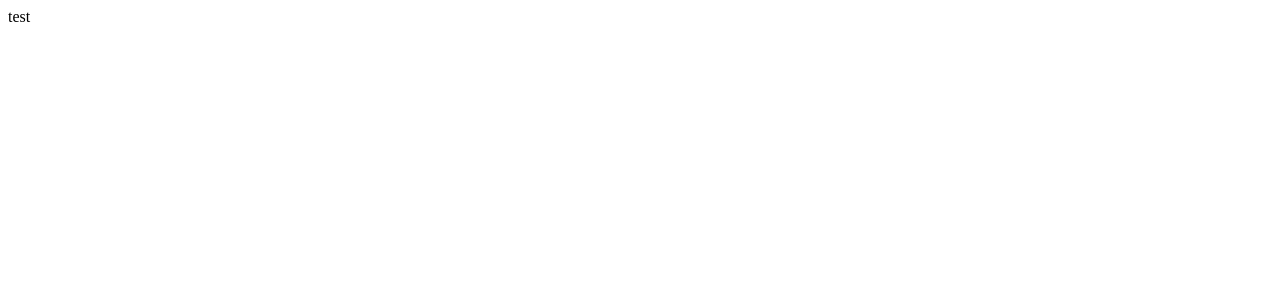
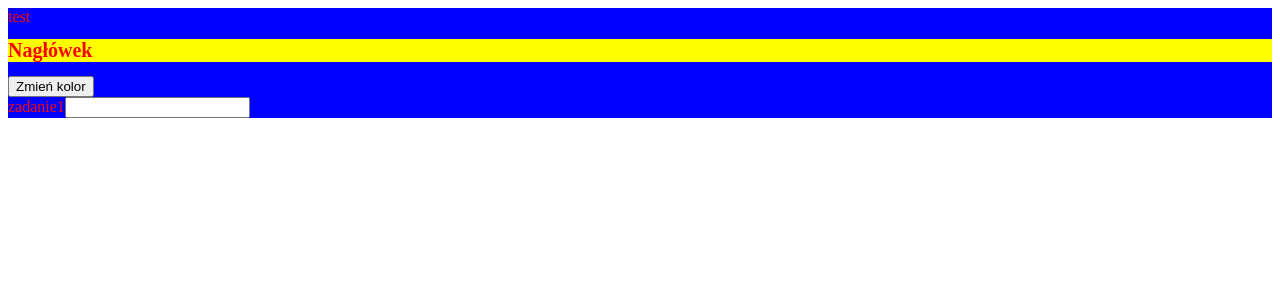
Before and after one commit to tomryb/stylowanie_react, a React (Create React App) app: page / in a window 1280 px wide. Shown: the top 300 px of the page. Built offline with nearby package versions, Linux system fonts and the light colour scheme.

Commit message:
zadanie 1

```diff
--- a/src/App.js
+++ b/src/App.js
@@ -1,7 +1,25 @@
+import React, { useState } from 'react';
+import InlineBackgroundColor from './InlineBackgroundColor'
+
+
+const ContainerStyle = {
+  color: "red",
+  backgroundColor: "blue"
+}
 
 function App() {
+  const [color, setColor] = useState(false)
+  const handleClick = () => setColor(!color)
+
   return (
-<div>test</div>
+    <div style={ContainerStyle}>test
+      <h1 style={{
+        fontSize: '20px',
+        backgroundColor: color ? 'green' : 'yellow',
+      }}>Nagłówek</h1>
+      <button onClick={handleClick}>Zmień kolor</button>
+      <InlineBackgroundColor></InlineBackgroundColor>
+    </div>
   );
 }
 
--- /dev/null
+++ b/src/InlineBackgroundColor.js
@@ -0,0 +1,26 @@
+import React, { useState } from 'react';
+
+function InlineBackgroundColor() {
+  const [color, setColor] = useState('')
+  const handleChange = (e) => setColor(e.target.value)
+
+  const [hover, setHover] = useState(false)
+  const handleHoverOn = () => setHover(true)
+  const handleHoverOff = () => setHover(false)
+
+  //jak chcemy hover dodajemy consta do style w div
+  const inlineBackgroundStyle = {
+    backgroundColor: hover ? 'green' : color ? color : 'white',
+  }
+
+  return (
+    <div style={{ backgroundColor: color }} onMouseEnter={handleHoverOn} onMouseLeave={handleHoverOff}>zadanie1
+      <input type="text" onChange={handleChange}>
+
+      </input>
+
+    </div>
+  );
+}
+
+export default InlineBackgroundColor;
```
